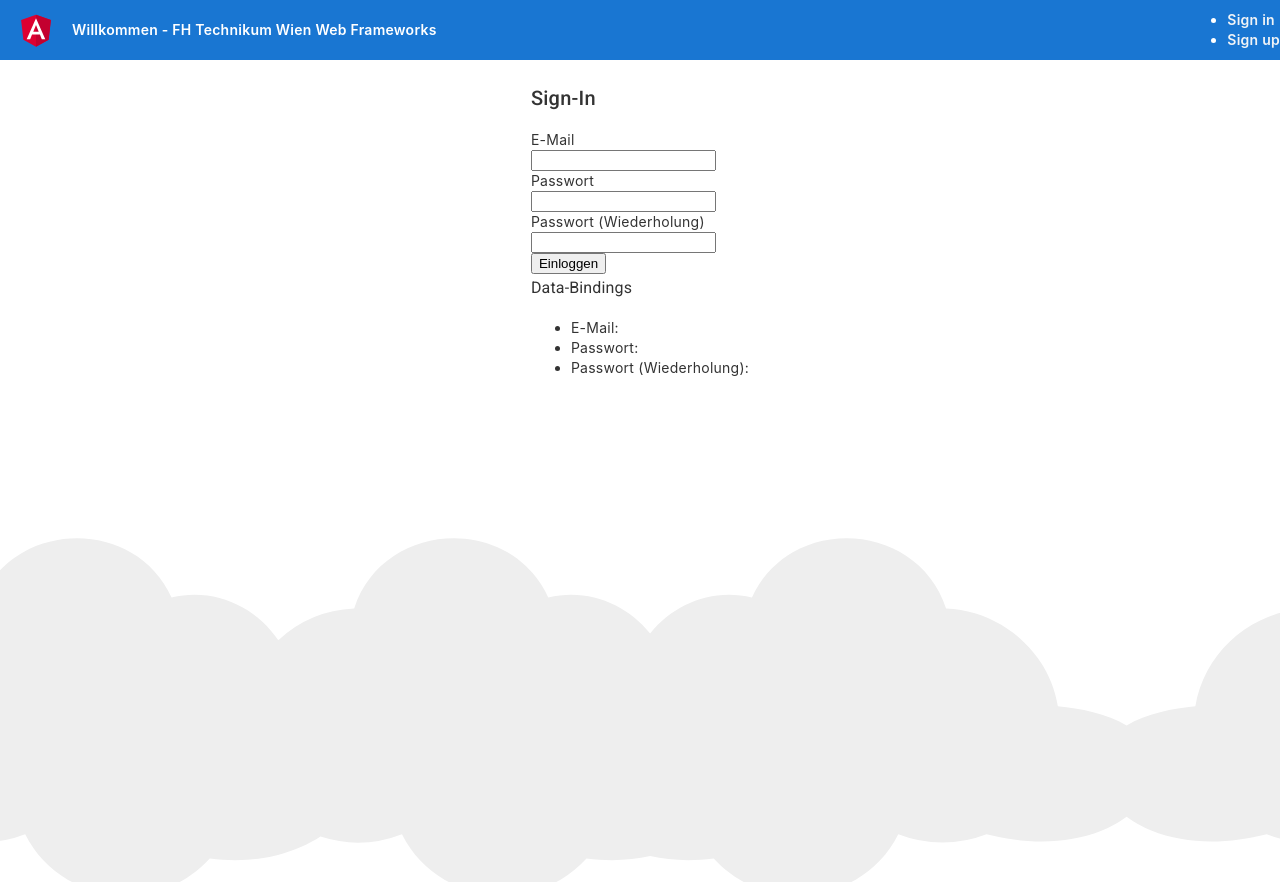
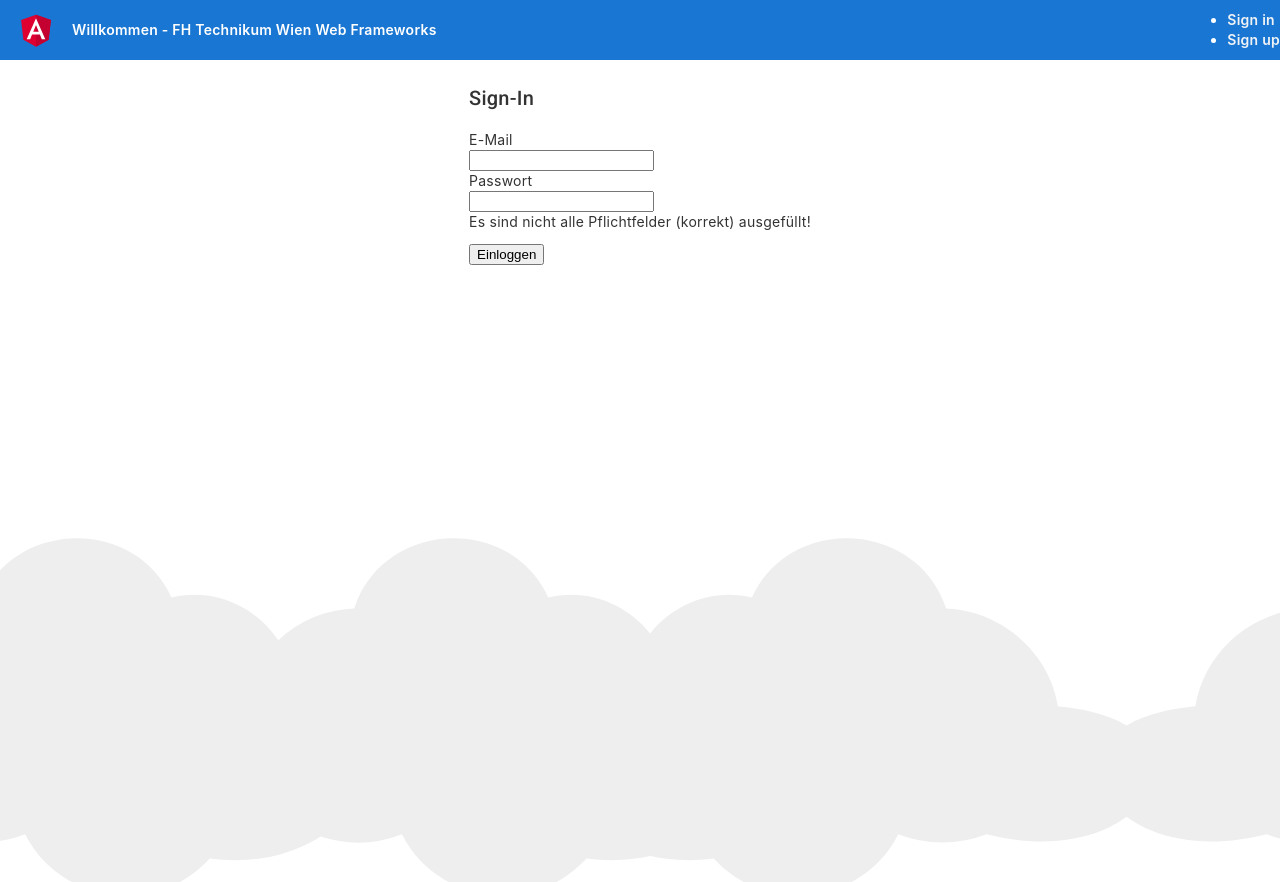
Before and after one commit to vaaniicx/angular-project, an Angular app: page /sign-in in a window 1280 px wide. Built offline with nearby package versions, Linux system fonts and the light colour scheme.

Commit message:
Implemented sign in business logic

```diff
--- a/src/app/signin/signin.component.html
+++ b/src/app/signin/signin.component.html
@@ -1,27 +1,24 @@
-<h2>{{title}}</h2>
-<form>
-    <label for="signin-email">E-Mail</label><br>
-    <input type="email" name="signin-email" id="signin-email" [(ngModel)]="email"><br>
+<h2>{{ title }}</h2>
+<form [formGroup]="form_data" (ngSubmit)="onSubmit()">
+  <label for="signin-email">E-Mail</label><br />
+  <input
+    type="email"
+    name="signin-email"
+    id="signin-email"
+    formControlName="email"
+  /><br />
 
-    <label for="signin-password">Passwort</label><br>
-    <input type="password" name="signin-password" id="signin-password" [(ngModel)]="password" src={{password}}><br>
+  <label for="signin-password">Passwort</label><br />
+  <input
+    type="password"
+    name="signin-password"
+    id="signin-password"
+    formControlName="password"
+  /><br />
 
-    <label for="signin-password">Passwort (Wiederholung)</label><br>
-    <input type="password" name="signin-password-confirm" id="signin-password-confirm"
-        [(ngModel)]="password_confirm"><br>
+  <div [hidden]="form_data.valid">
+    <p>Es sind nicht alle Pflichtfelder (korrekt) ausgefüllt!</p>
+  </div>
 
-    <button type="submit">Einloggen</button><br>
-
-    <h3>Data-Bindings</h3>
-    <ul>
-        <li>
-            <span>E-Mail: {{email}}</span>
-        </li>
-        <li>
-            <span>Passwort: {{password}}</span>
-        </li>
-        <li>
-            <span>Passwort (Wiederholung): {{password_confirm}}</span>
-        </li>
-    </ul>
+  <button type="submit">Einloggen</button><br />
 </form>
--- a/src/app/signin/signin.component.ts
+++ b/src/app/signin/signin.component.ts
@@ -1,4 +1,5 @@
 import { Component, OnInit } from '@angular/core';
+import { FormControl, FormGroup, Validators } from '@angular/forms';
 
 @Component({
   selector: 'app-signin',
@@ -6,12 +7,25 @@ import { Component, OnInit } from '@angular/core';
   styleUrls: ['./signin.component.css'],
 })
 export class SigninComponent implements OnInit {
+  title: String = 'Sign-In';
+
+  form_data: FormGroup = new FormGroup({
+    email: new FormControl('', [Validators.required, Validators.email]),
+    password: new FormControl('', Validators.required),
+  });
+
   constructor() {}
 
   ngOnInit(): void {}
 
-  title: String = 'Sign-In';
-  email: String = '';
-  password: String = '';
-  password_confirm: String = '';
+  onSubmit(): void {
+    if (
+      this.form_data.controls['email'].value == 'test@test.at' &&
+      this.form_data.controls['password'].value == '123456789'
+    ) {
+      console.log('Login successful');
+    } else {
+      console.log('Login failed');
+    }
+  }
 }
```
